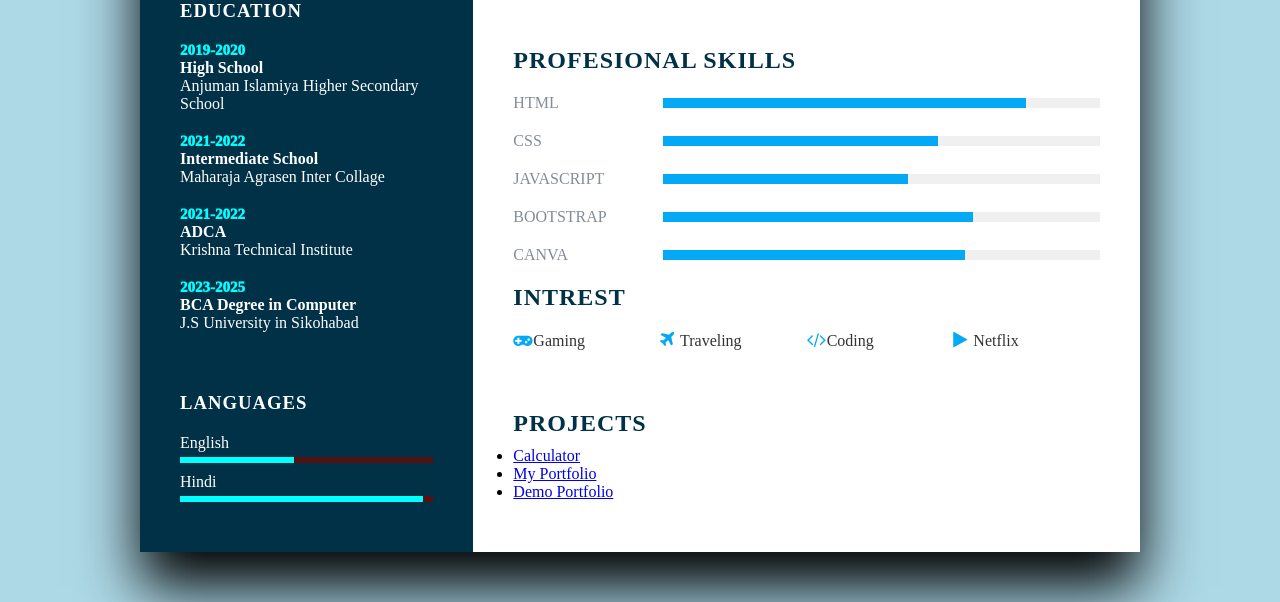
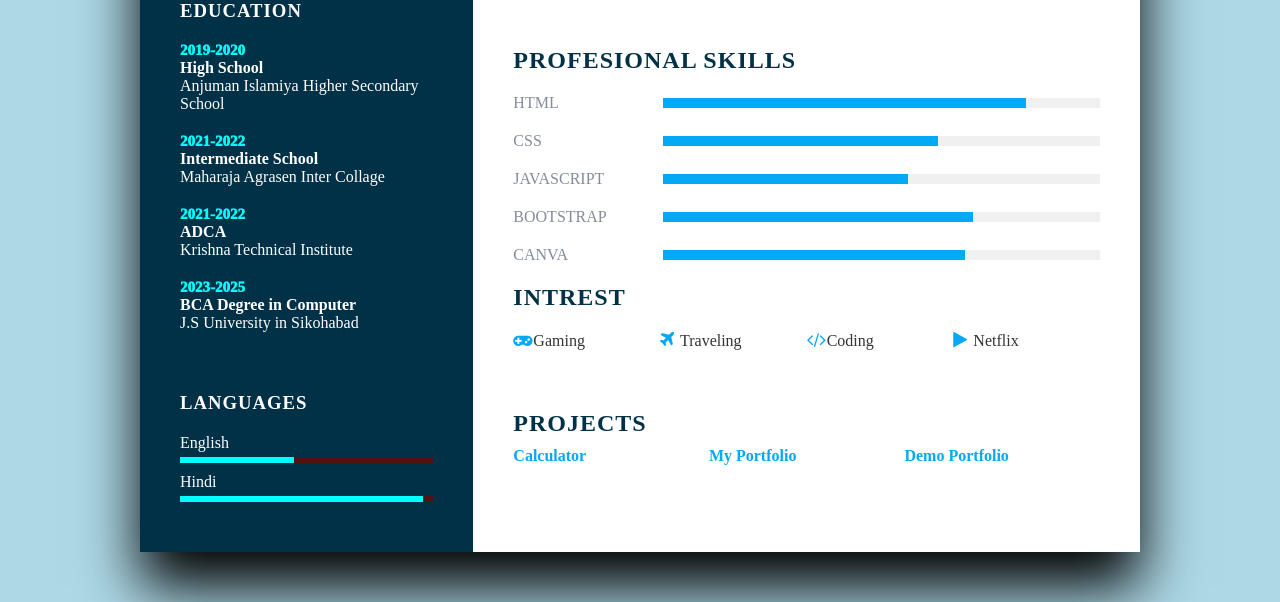
Before and after one commit to RahulPaswanDeoria/demoportfolio, a plain HTML site: page c.v.html in a window 1280 px wide. Shown: the part 645-1247 px from the top of the page. Drawn offline with Linux system fonts and the light colour scheme.

Commit message:
Update c.v.css

```diff
--- a/c.v.css
+++ b/c.v.css
@@ -212,6 +212,21 @@ p{
 }
 
 
+.project ul{
+    display: grid;
+    grid-template-columns: repeat(3,1fr);
+}
+.project ul li {
+    list-style: none;
+    font-weight: 600;
+}
+.project ul li a{
+    text-decoration: none;
+    color: #03a9f4;
+
+}
+
+
 @media (max-width: 1000px){
     .container{
         margin: 10px;
```
